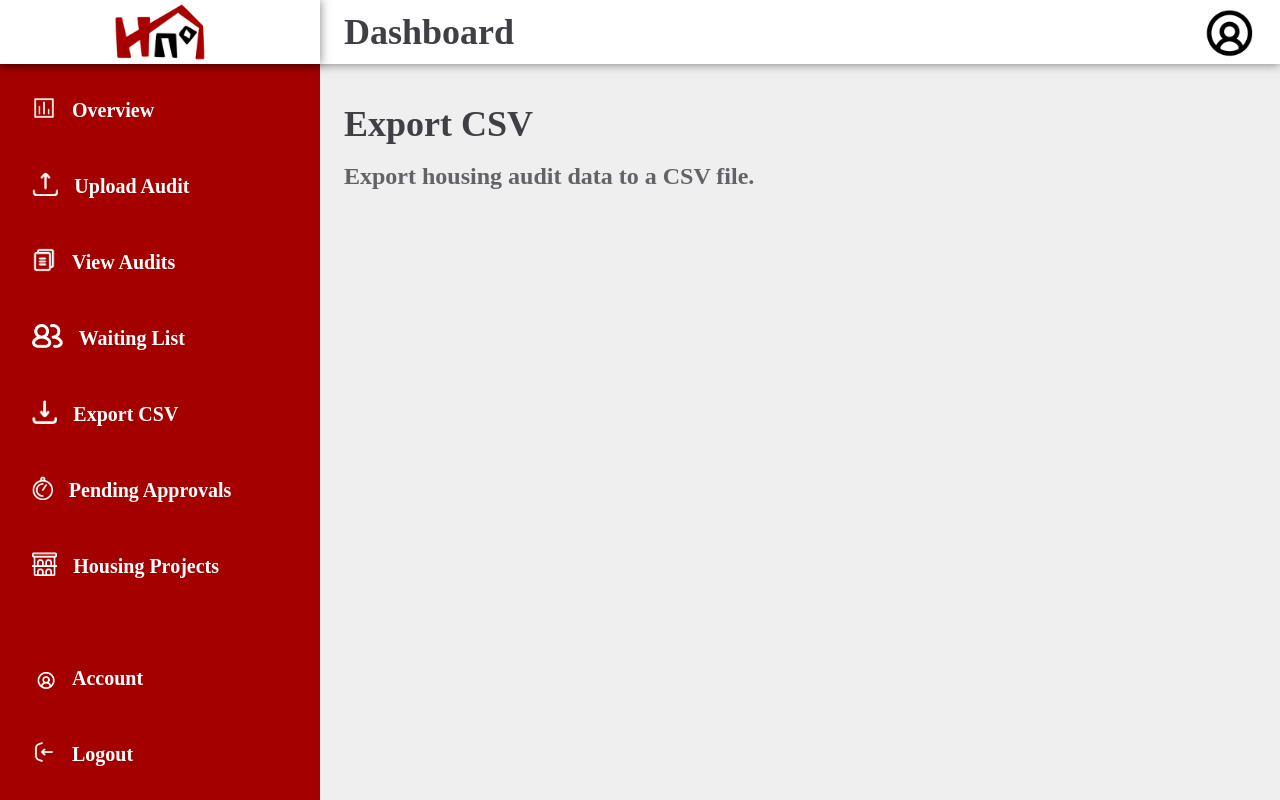
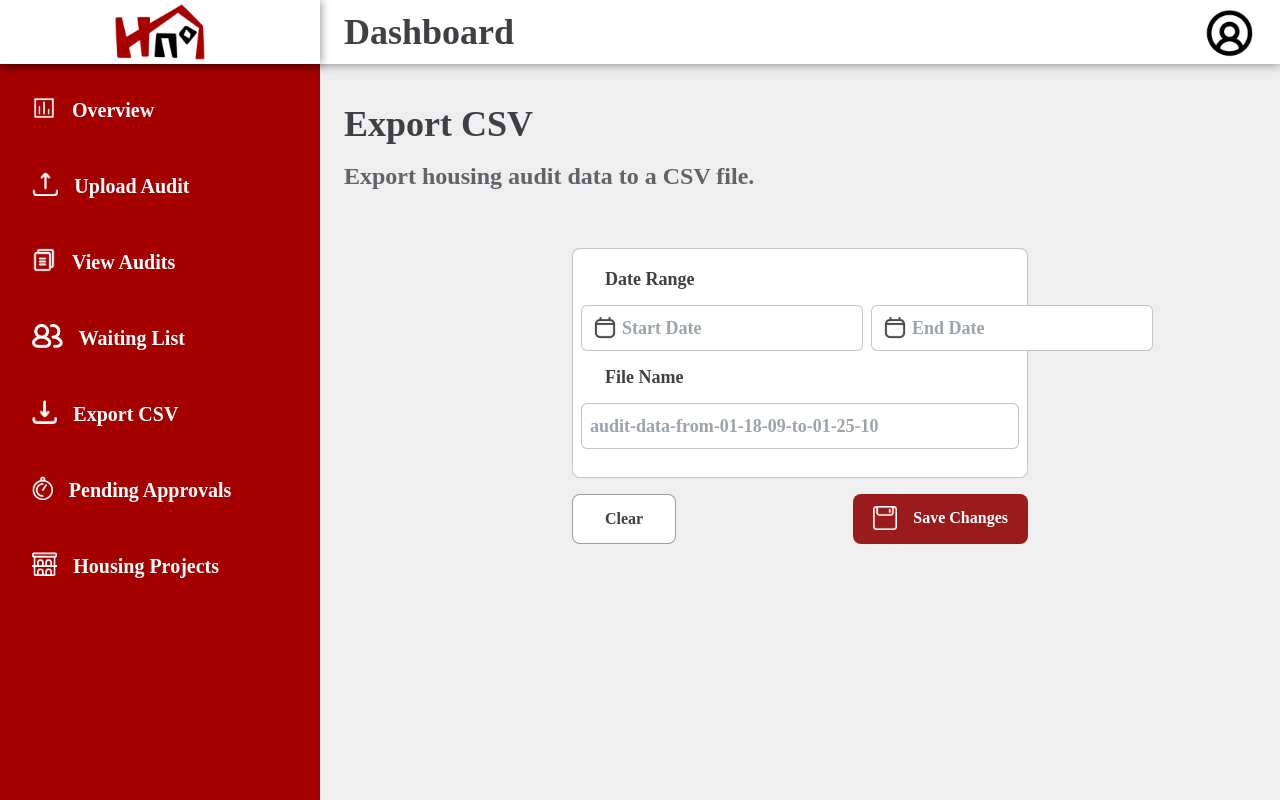
Before and after one commit to HousingAssembly/Audit-Team, a React (Create React App) app in the folder frontend/: page /dashboard/export in a window 1280 px wide. Shown: the top 800 px of the page. Built offline with nearby package versions, Linux system fonts and the light colour scheme; sample sign-in values are in the browser's storage.

Commit message:
frontend done : )

```diff
--- a/frontend/src/components/dashboard/ExportCSV.jsx
+++ b/frontend/src/components/dashboard/ExportCSV.jsx
@@ -5,6 +5,38 @@ export default function ExportCSV() {
       <div className="text-zinc-700/80 text-2xl font-bold py-2">
         Export housing audit data to a CSV file.
       </div>
+      <div className="flex justify-center h-screen">
+        <div className="flex flex-col items-center space-y-4 py-12 w-1/2">
+          <div className="flex flex-col py-4 bg-white rounded-lg justify-center items-start border border-zinc-700/30 w-full">
+              <div className="text-zinc-700 font-bold text-lg px-8">Date Range</div>
+              <div className="flex flex-row">
+                <div className="relative flex flex-row space-x-2">
+                  <div className="absolute inset-y-0 left-2 flex items-center pl-3 pointer-events-none">
+                    <img src="/calendar.png" alt="Calendar Icon" className="h-6 w-auto object-contain"/>
+                  </div>
+                  <input className="text-zinc-700/60 font-bold border border-zinc-700/30 outline-none rounded-md p-2 pl-10 text-lg my-3" placeholder="Start Date"/>
+                </div>
+                <div className="relative flex flex-row space-x-2">
+                  <div className="absolute inset-y-0 left-2 flex items-center pl-3 pointer-events-none">
+                    <img src="/calendar.png" alt="Calendar Icon" className="h-6 w-auto object-contain"/>
+                  </div>
+                  <input className="text-zinc-700/60 font-bold border border-zinc-700/30 outline-none rounded-md p-2 pl-10 text-lg my-3" placeholder="End Date"/>
+                </div>
+              </div>
+              <div className="text-zinc-700 font-bold text-lg px-8">File Name</div>
+              <div className="px-2 w-full">
+              <input className="text-zinc-700/60 font-bold border border-zinc-700/30 outline-none rounded-md p-2 text-lg my-3 w-full" placeholder="audit-data-from-01-18-09-to-01-25-10"/>
+              </div>
+          </div>
+          <div className="flex justify-between w-full">
+              <button className="bg-white border border-zinc-700/50 px-8 py-3 text-zinc-700 font-bold rounded-lg">Clear</button>
+              <button className="flex flex-row space-x-4 px-5 py-3 bg-red-800 ml-auto text-white font-bold rounded-lg">
+                <img src="/save-changes.png" alt="Save Changes Icon" className="h-6 w-auto object-contain"/>
+                <div>Save Changes</div>
+              </button>
+          </div>
+        </div>
+      </div>
     </div>
   );
 }
```
Also changed, not shown: frontend/public/calendar.png (added).
